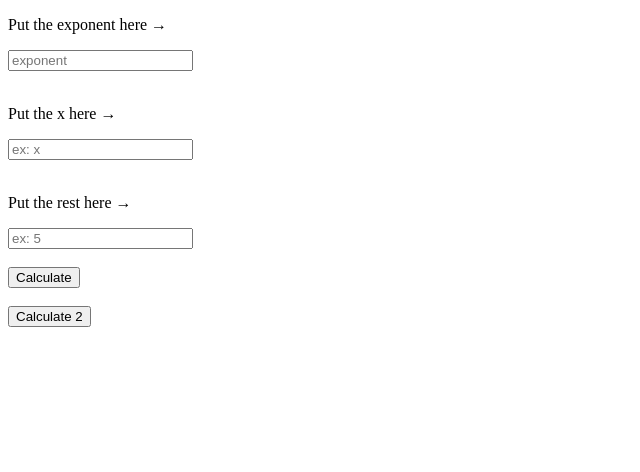
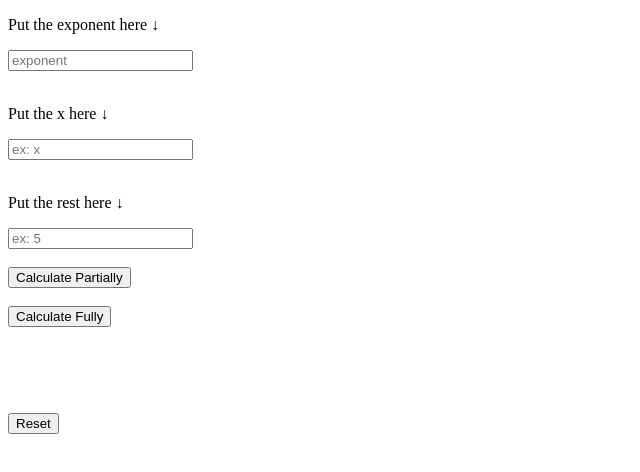
Before and after one commit to reetus-dwai/Binomial-Calculator, a plain HTML site: page index.html in a window 1280 px wide. Shown: the whole page, without its empty margins (0-640 px from the left). Drawn offline with Linux system fonts and the light colour scheme.

Commit message:
Update index.html

```diff
--- a/index.html
+++ b/index.html
@@ -4,29 +4,29 @@
 
   <!--  Meta  -->
   <meta charset="UTF-8" />
-  <title>Binomial Expander</title>
+  <title>My New Pen!</title>
 
   <!--  Styles  -->
-  <link rel="stylesheet" href="style.css">
+  <link rel="stylesheet" href="styles.css">
 </head>
 <body>
 
-	<p>	Put the exponent here →</p>
+	<p>	Put the exponent here ↓</p>
 	<input type="text" id='exponent' placeholder='exponent'>
 	<br><br>
-	<p>Put the x here →</p>
+	<p>Put the x here ↓</p>
 	<input type="text" id='expression1' placeholder='ex: x'>
 	<br><br>
-	<p>Put the rest here →</p>
+	<p>Put the rest here ↓</p>
 	<input type="text" id='expression2' placeholder='ex: 5'>
 	<br><br>
-	<button onclick="calc()" id="submit">Calculate</button>
+	<button onclick="calc()" id="calc1">Calculate Partially</button>
 	<br><br>
-	<button onclick="calc2()" id="submit">Calculate 2</button>
+	<button onclick="calc2()" id="calc2">Calculate Fully</button>
 	<br><br>
 	<p id='ans'></p>
 	<br><br>
 	<p id='calculated'></p>
-	<script src='script.js'></script>
+	<button id='reset' onclick='reset()'>Reset</button>
 </body>
 </html>
```
